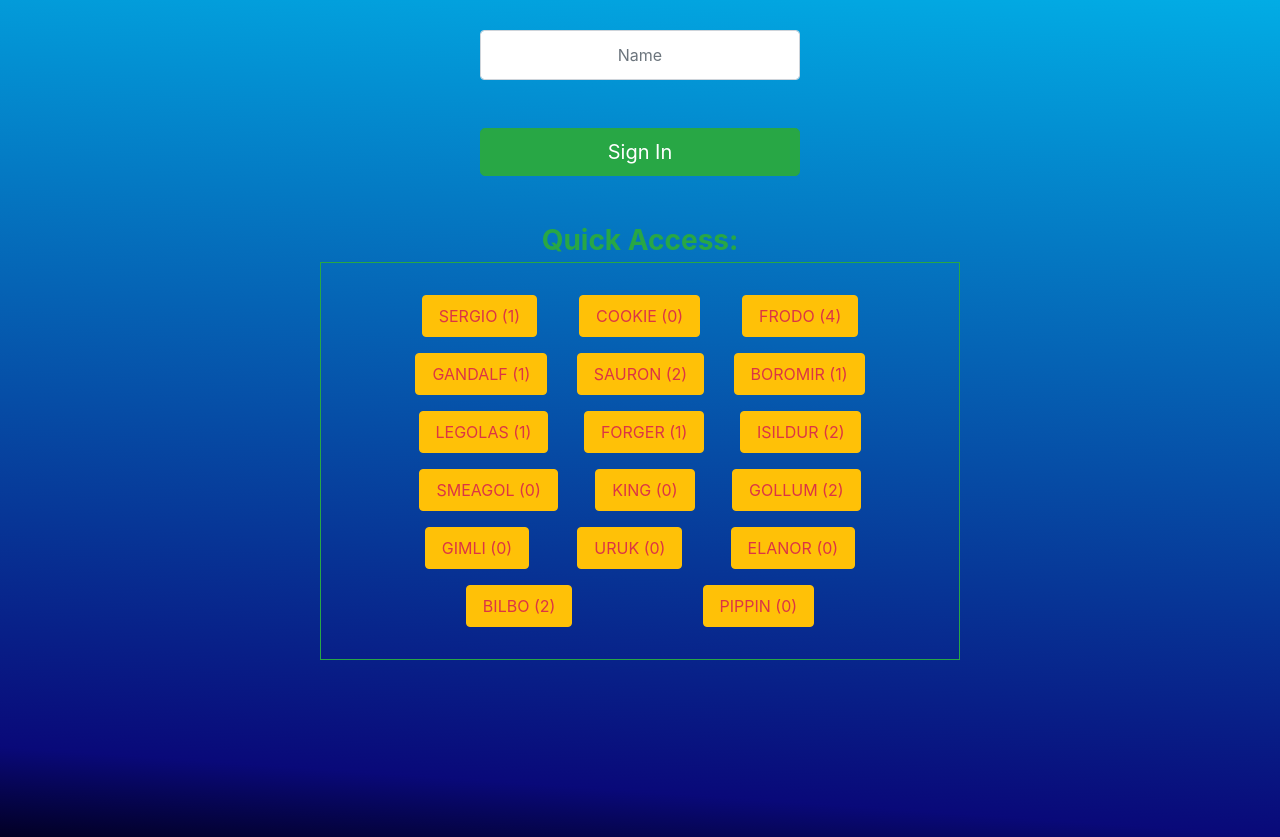
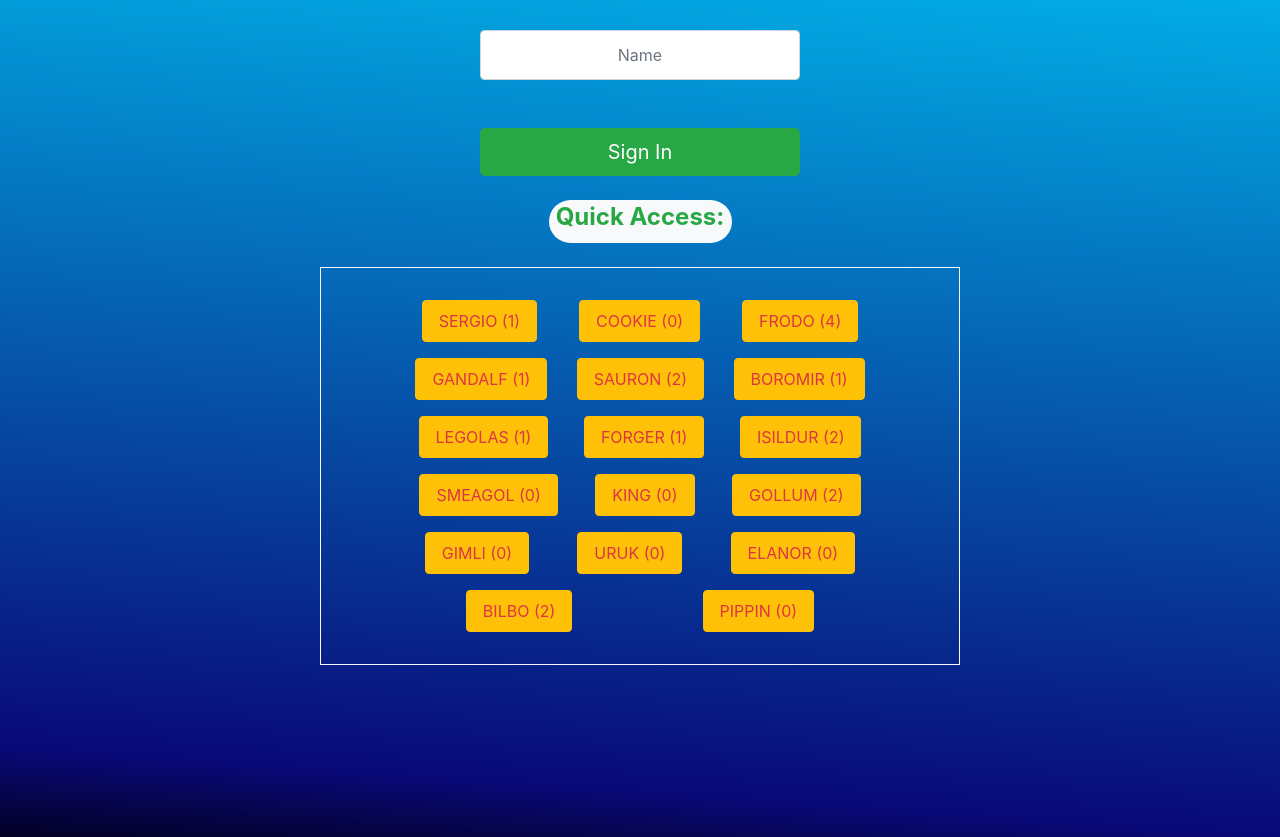
Before and after one commit to mariosknl/private-events, a Rails app: page /sessions/new in a window 1280 px wide. Shown: the part 203-1040 px from the top of the page. Run offline with Rails 7, Linux system fonts and the light colour scheme; data comes from the database, SQL or seed files in the repository; style sheets or scripts are compiled from the project's sources; some libraries are stand-ins or nearby versions.

Commit message:
Sign In page badge included

```diff
--- a/app/views/sessions/new.html.erb
+++ b/app/views/sessions/new.html.erb
@@ -14,12 +14,16 @@ Sign in with your name...
   <% end %>
 </div>
 
-<h3 class="mt-5 mb-1 text-center text-success">
-  <strong>
-    Quick Access:
-  </strong>
-</h3>
-<div class="border border-success w-50 mx-auto mt-1 mb-5">
+<div class="mx-auto my-4 w-25 text-success text-center">
+<span class="badge badge-pill badge-light text-success">
+  <h4>
+    <strong>
+      Quick Access:
+    </strong>
+    </h4>
+  </span>
+</div>
+<div class="border border-light w-50 mx-auto mt-1 mb-5">
 
   <div class="d-flex w-75 mx-auto my-4 justify-content-around flex-wrap">
     <% @users.order(id: :desc).each do |user| %>
```
